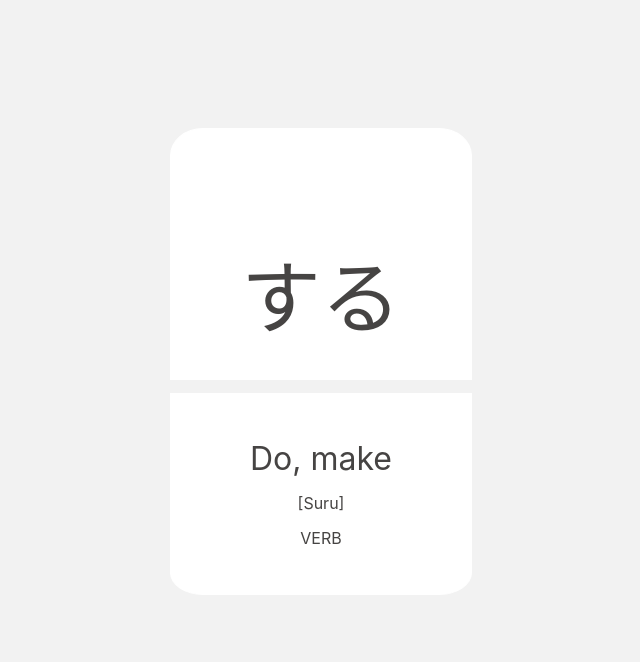
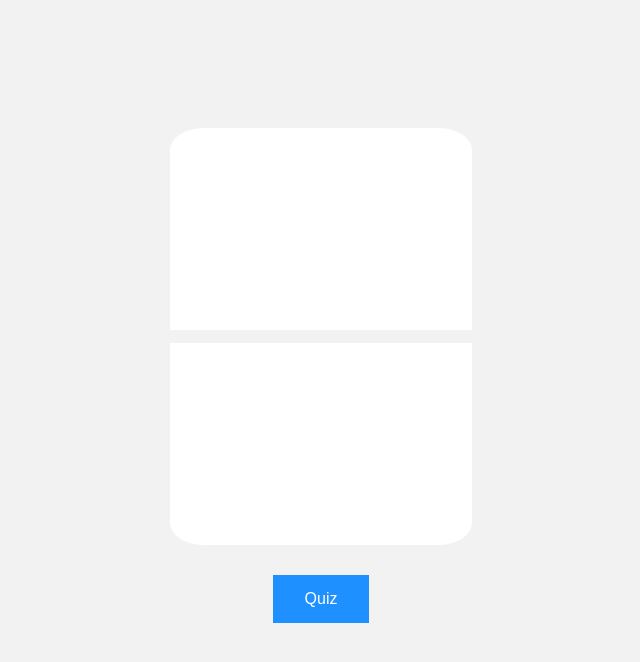
Before and after one commit to Gchu647/jap-flashcard-app, a React (Create React App) app: page / in a window 1280 px wide. Shown: the top 662 px of the page, without its empty margins (319-959 px from the left). Built offline with nearby package versions, Linux system fonts and the light colour scheme.

Commit message:
using a quiz button to display JapData

```diff
--- a/src/components/App/App.css
+++ b/src/components/App/App.css
@@ -12,7 +12,7 @@
   border: solid 1px #ffffff;
   border-radius: 11% 11% 0 0;
   width: 300px;
-  height: 250px; /* total height 450px */
+  height: 200px; /* total height 450px */
   display: flex;
   flex-direction: column;
   align-items: center;
@@ -39,7 +39,7 @@
 }
 
 .kanji-wrap {
-  margin-top: 35%;
+  margin-top: 20%;
 }
 
 .kanji {
@@ -63,3 +63,20 @@
 .romaji, .speech-part {
   text-align: center;
 }
+
+.btn {
+  background-color: #1E90FF;
+  border: none;
+  color: white;
+  margin-top: 30px;
+  padding: 15px 32px;
+  text-align: center;
+  display: inline-block;
+  font-family: 'Raleway', sans-serif;
+  font-size: 16px;
+  cursor: pointer;
+}
+
+.btn:hover {
+  background-color: #4CAF50;
+}
--- a/src/components/App/App.js
+++ b/src/components/App/App.js
@@ -9,13 +9,18 @@ class App extends Component {
     this.state = {
       vocab: {}
     }
+
+    this.quiz = this.quiz.bind(this);
   }
 
-  componentDidMount() {
-    let vocabObj = JapData.find(vocab => {
-      return vocab.id === 10;
+  quiz() {
+    let vocabLength = JapData.length;
+    let randomIndex = Math.floor(Math.random() * vocabLength);
+    let vocabObj = JapData.find((element, index) => {
+      return index === randomIndex;
     });
 
+    console.log(randomIndex);
     this.setState({ vocab: vocabObj });
   }
 
@@ -46,6 +51,7 @@ class App extends Component {
             </div>
           </div>
         </div>
+        <div className="btn" onClick={this.quiz}>Quiz</div>
       </div>
     );
   }
--- a/src/data/data.js
+++ b/src/data/data.js
@@ -8,14 +8,14 @@ const JapData = [
   },
   {
     kanji: '見る',
-    def: 'See, look at',
+    def: 'see, look at',
     romaji: '[Miru]',
     speech_part: 'VERB',
     id:2
   },
   {
     kanji: '多い',
-    def: 'A lot of, many',
+    def: 'a lot of, many',
     romaji: '[Ōi]',
     speech_part: 'ADJ.',
     id:3
@@ -23,63 +23,63 @@ const JapData = [
   {
     kanji: '家',
     def: 'home, household',
-    romaji: '[Ie]',
+    romaji: '[ie]',
     speech_part: 'NOUN',
     id:4
   },
   {
     kanji: 'これ',
     def: 'this, this one',
-    romaji: '[Kore]',
+    romaji: '[kore]',
     speech_part: 'PRONOUN',
     id:5
   },
   {
     kanji: 'それ',
     def: 'that, that one',
-    romaji: '[Sore]',
+    romaji: '[sore]',
     speech_part: 'PRONOUN',
     id:6
   },
   {
     kanji: '私',
     def: 'I (general)',
-    romaji: '[Watashi]',
+    romaji: '[watashi]',
     speech_part: 'PRONOUN',
     id:7
   },
   {
     kanji: '仕事',
-    def: 'Work, job',
-    romaji: '[Shigoto]',
+    def: 'work, job',
+    romaji: '[shigoto]',
     speech_part: 'VERBAL NOUN',
     id:8
   },
   {
     kanji: 'いつ',
-    def: 'When',
-    romaji: '[Itsu]',
+    def: 'when',
+    romaji: '[itsu]',
     speech_part: 'INTEROGATIVE',
     id:9
   },
   {
     kanji: 'する',
-    def: 'Do, make',
-    romaji: '[Suru]',
+    def: 'do, make',
+    romaji: '[suru]',
     speech_part: 'VERB',
     id:10
   },
   {
     kanji: '出る',
-    def: 'Go out, leave',
-    romaji: '[Deru]',
+    def: 'go out, leave',
+    romaji: '[deru]',
     speech_part: 'VERB',
     id:11
   },
   {
     kanji: '使う',
-    def: 'Use, make use of',
-    romaji: '[Tsukau]',
+    def: 'use, make use of',
+    romaji: '[tsukau]',
     speech_part: 'VERB',
     id:12
   },
```
